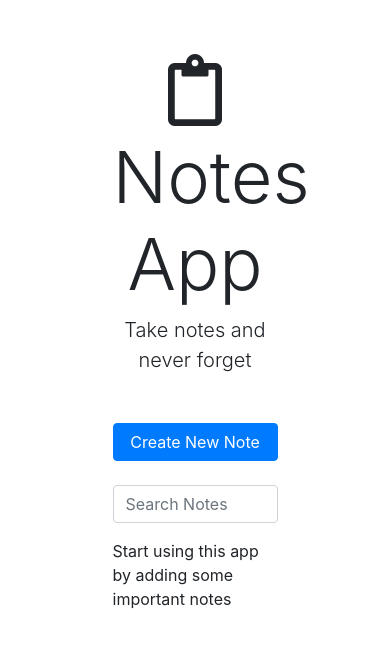
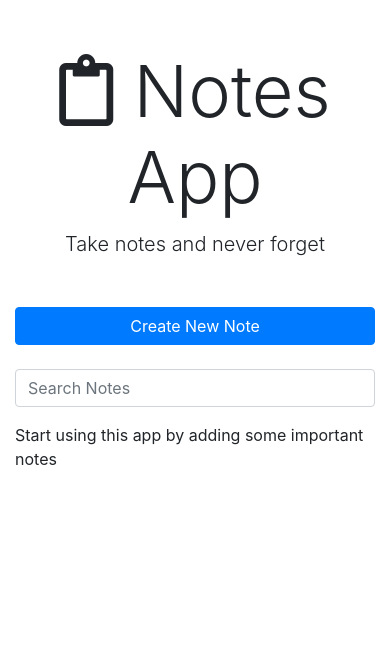
Before and after one commit to Xaki786/note-taking-app, a plain HTML site: page index.html in a window 390 px wide. Drawn offline with nearby package versions, Linux system fonts and the light colour scheme.

Commit message:
note-taking-application

```diff
--- a/index.html
+++ b/index.html
@@ -11,23 +11,45 @@
       integrity="sha384-ggOyR0iXCbMQv3Xipma34MD+dH/1fQ784/j6cY/iJTQUOhcWr7x9JvoRxT2MZw1T"
       crossorigin="anonymous"
     />
-    <link rel="stylesheet" href="https://use.fontawesome.com/releases/v5.8.1/css/all.css" integrity="sha384-50oBUHEmvpQ+1lW4y57PTFmhCaXp0ML5d60M1M7uH2+nqUivzIebhndOJK28anvf" crossorigin="anonymous">
+    <link
+      rel="stylesheet"
+      href="https://use.fontawesome.com/releases/v5.8.1/css/all.css"
+      integrity="sha384-50oBUHEmvpQ+1lW4y57PTFmhCaXp0ML5d60M1M7uH2+nqUivzIebhndOJK28anvf"
+      crossorigin="anonymous"
+    />
   </head>
   <body>
-    <div class="container mt-3 w-50">
-        <header class="text-center my-5">
+    <div class="row">
+      <div class="col-sm-2 col-md-3 col-lg-4"></div>
+      <div class="col-sm-8 col-md-6 col-lg-4">
+        <div class="container mt-3">
+          <header class="text-center my-5">
             <div>
-            <h1 class="display-3"><i class="far fa-clipboard primary"></i> Notes App</h1>
-          </div>
+              <h1 class="display-3">
+                <i class="far fa-clipboard primary"></i> Notes App
+              </h1>
+            </div>
             <p class="lead">Take notes and never forget</p>
-        </header>
+          </header>
 
-        <input type="submit" class="btn btn-block btn-primary mb-4" value="Create New Note" id="create-note">
-        <input type="text" class="mb-2 form-control" id="notes-filter" placeholder="Search Notes">
-        <section id="notes-div" class="mt-3" >
-            <ul id="notes-ul" class="list-group" >
-              </ul>
-        </section>
+          <input
+            type="submit"
+            class="btn btn-block btn-primary mb-4"
+            value="Create New Note"
+            id="create-note"
+          />
+          <input
+            type="text"
+            class="mb-2 form-control"
+            id="notes-filter"
+            placeholder="Search Notes"
+          />
+          <section id="notes-div" class="mt-3">
+            <ul id="notes-ul" class="list-group"></ul>
+          </section>
+        </div>
+      </div>
+      <div class="col-sm-2 col-md-3 col-lg-4 "></div>
     </div>
     <script src="uuid.js"></script>
     <script src="notes-functions.js"></script>
```
